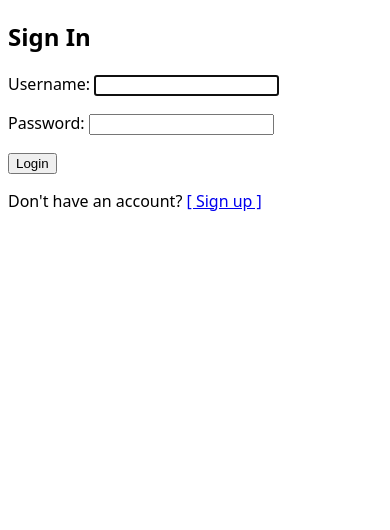
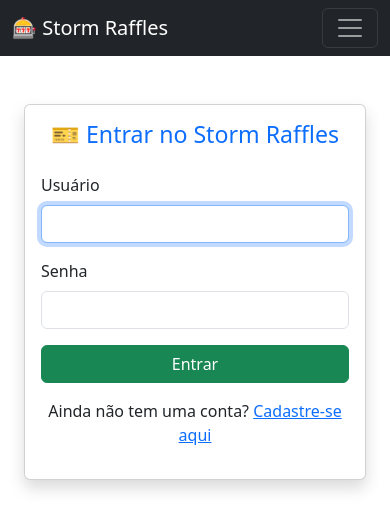
Before and after one commit to srcsoftwareengineer/raffle-portal, a Django app: page /sign-in/ in a window 390 px wide. Shown: the top 530 px of the page. Run offline with Django 5.2, Linux system fonts and the light colour scheme; some libraries are stand-ins or nearby versions.

Commit message:
Templates update

```diff
--- a/core/templates/core/base.html
+++ b/core/templates/core/base.html
@@ -1,23 +1,56 @@
-<!-- core/templates/base.html -->
+<!-- core/templates/core/base.html -->
 <!DOCTYPE html>
-<html lang="pt-BR">
+<html lang="en">
 <head>
-    <meta charset="UTF-8">
-    <title>{% block title %}Storm Raffle Portal{% endblock %}</title>
+  <meta charset="UTF-8">
+  <meta name="viewport" content="width=device-width, initial-scale=1">
+  <title>Storm Raffle Portal</title>
+  <link href="https://cdn.jsdelivr.net/npm/bootstrap@5.3.0/dist/css/bootstrap.min.css" rel="stylesheet">
+  <style>
+    :root {
+      --storm-green: #198754;
+      --storm-yellow: #ffc107;
+      --storm-blue: #0d6efd;
+    }
+    body {
+      padding-top: 56px;
+    }
+  </style>
 </head>
 <body>
-    <header>
-        <h1>Storm Raffle Portal</h1>
-    </header>
+  <nav class="navbar navbar-expand-lg navbar-dark bg-dark fixed-top">
+    <div class="container">
+      <a class="navbar-brand" href="{% url 'core:index' %}">🎰 Storm Raffles</a>
+      <button class="navbar-toggler" type="button" data-bs-toggle="collapse" data-bs-target="#navbarNav">
+        <span class="navbar-toggler-icon"></span>
+      </button>
+      <div class="collapse navbar-collapse" id="navbarNav">
+        <ul class="navbar-nav ms-auto">
+          {% if user.is_authenticated %}
+            <li class="nav-item">
+              <a class="nav-link" href="{% url 'core:dashboard' %}">Dashboard</a>
+            </li>
+            <li class="nav-item">
+              <a class="nav-link" href="{% url 'core:logged_out' %}">Sair</a>
+            </li>
+          {% else %}
+            <li class="nav-item">
+              <a class="nav-link" href="{% url 'core:sign_in' %}">Entrar</a>
+            </li>
+            <li class="nav-item">
+              <a class="nav-link" href="{% url 'core:sign_up' %}">Criar Conta</a>
+            </li>
+          {% endif %}
+        </ul>
+      </div>
+    </div>
+  </nav>
 
-    <main>
-        {% block content %}
-        <!-- Conteúdo específico da view -->
-        {% endblock %}
-    </main>
+  <main class="container mt-4">
+    {% block content %}
+    {% endblock %}
+  </main>
 
-    <footer>
-        <p>&copy; 2025 - Storm Raffles</p>
-    </footer>
+  <script src="https://cdn.jsdelivr.net/npm/bootstrap@5.3.0/dist/js/bootstrap.bundle.min.js"></script>
 </body>
 </html>
--- a/core/templates/registration/sign_in.html
+++ b/core/templates/registration/sign_in.html
@@ -1,15 +1,38 @@
-<!DOCTYPE html>
-<html>
-<head>
-    <title>Sign In</title>
-</head>
-<body style="font-family:Sans">
-    <h2>Sign In</h2>
-    <form method="post">
-        {% csrf_token %}
-        {{ form.as_p }}
-        <button type="submit">Login</button>
-    </form>
-    <p>Don't have an account? <a href="{% url 'core:sign_up' %}">[ Sign up ]</a></p>
-</body>
-</html>
+{% extends 'core/base.html' %}
+{% load widget_tweaks %}
+{% block content %}
+<div class="container mt-5">
+  <div class="row justify-content-center">
+    <div class="col-md-6 col-lg-5">
+      <div class="card shadow">
+        <div class="card-body">
+          <h3 class="text-center text-primary mb-4">🎫 Entrar no Storm Raffles</h3>
+          {% if form.errors %}
+            <div class="alert alert-danger">
+              <strong>Erro:</strong> Nome de usuário ou senha inválidos.
+            </div>
+          {% endif %}
+          <form method="post">
+            {% csrf_token %}
+            <div class="mb-3">
+              <label for="id_username" class="form-label">Usuário</label>
+              {{ form.username|add_class:"form-control" }}
+            </div>
+            <div class="mb-3">
+              <label for="id_password" class="form-label">Senha</label>
+              {{ form.password|add_class:"form-control" }}
+            </div>
+            <div class="d-grid">
+              <button type="submit" class="btn btn-success">Entrar</button>
+            </div>
+          </form>
+          <p class="mt-3 text-center">
+            Ainda não tem uma conta?
+            <a href="{% url 'core:sign_up' %}">Cadastre-se aqui</a>
+          </p>
+        </div>
+      </div>
+    </div>
+  </div>
+</div>
+{% endblock %}
```
Also changed, not shown: core/templates/core/dashboard.html (+28 -19 lines), core/templates/core/list_raffles.html (+38 -43 lines).
